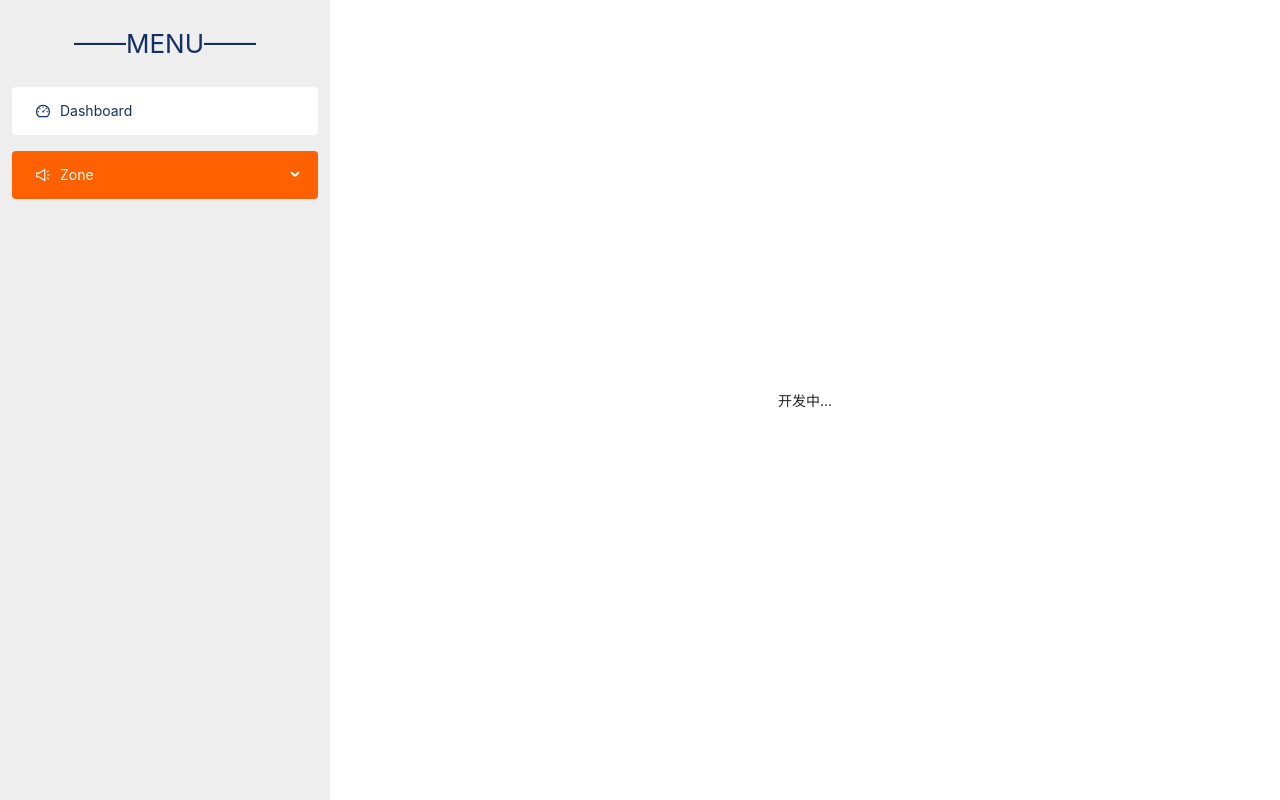
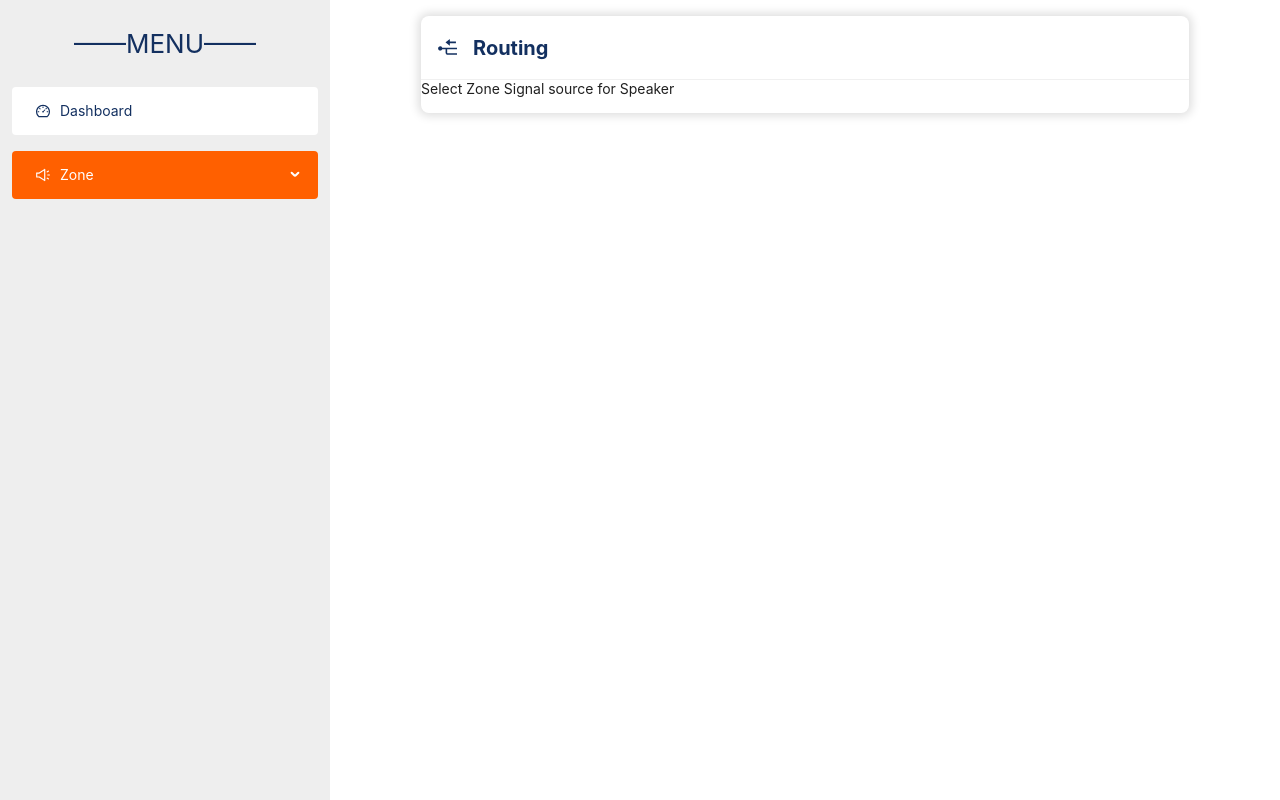
Before and after one commit to wangfeixiang1997/audio-context-demo, a React (Create React App) app: page /#/zone/routing in a window 1280 px wide. Built offline with nearby package versions, Linux system fonts and the light colour scheme.

Commit message:
fix: 修改音量条移入和点击效果，routing部分页面

```diff
--- a/src/pages/dashboard/index.css
+++ b/src/pages/dashboard/index.css
@@ -134,6 +134,7 @@
 }
 
 datalist {
+  margin-top: -10px;
   display: flex;
   justify-content: space-between;
   width: 600px;
@@ -168,18 +169,28 @@ input[type="range"]::-webkit-slider-runnable-track {
 }
 
 input[type="range" i]::-webkit-slider-container {
-  height: 20px;
+  height: 30px;
   overflow: hidden;
 }
 
 input[type="range"]::-webkit-slider-thumb {
+  cursor: pointer;
   appearance: none;
   -webkit-appearance: none;
-  width: 20px;
-  height: 20px;
+  width: 16px;
+  height: 16px;
   border-radius: 50%;
   background-color: #1a2f5d;
   border: 1px solid transparent;
-  margin-top: -8px;
-  border-image: linear-gradient(#1a2f5d, #1a2f5d) 0 fill / 8 20 8 0 / 0px 0px 0 2000px;
+  margin-top: -6px;
+  border-image: linear-gradient(#1a2f5d, #1a2f5d) 0 fill / 6 16 6 0 / 0px 0px 0 2000px;
 }
+
+input[type="range"]::-webkit-slider-thumb:hover {
+  box-shadow: 0px 0px 0px 4px rgba(26,47,93,0.2);
+}
+input[type="range"]::-webkit-slider-thumb:active {
+  box-shadow: 0px 0px 0px 0px rgba(26,47,93,0.2);
+  transform: scale(1.2);
+  transition: transform 0.5s;
+}
--- /dev/null
+++ b/src/pages/zone/routing/index.css
@@ -0,0 +1,34 @@
+.routing-item-box {
+    margin: auto;
+    margin-top: 16px;
+    width: 768px;
+    box-shadow: 0 0 10px 3px #00000021;
+    border-radius: 8px;
+    user-select: none;
+  }
+
+  .routing-item-title {
+    display: flex;
+    align-items: center;
+    width: 768px;
+    height: 64px;
+    border-bottom: 1px solid #f0f0f0;
+    padding: 16px;
+    color: #133060;
+  }
+
+  .routing-item-title span {
+    font-size: 20px;
+    font-weight: 700;
+  }
+
+  .routing-item-title span:nth-child(2) {
+    margin-left: 16px;
+  }
+
+  .routing-item-content {
+    display: flex;
+    flex-wrap: wrap;
+    padding-right: 16px;
+    padding-bottom: 16px;
+  }
--- a/src/pages/zone/routing/index.jsx
+++ b/src/pages/zone/routing/index.jsx
@@ -1,7 +1,10 @@
 import { useEffect } from 'react'
+import {
+    NodeCollapseOutlined,
+} from '@ant-design/icons';
+import './index.css';
 
 const Routing = () => {
-
 
     useEffect(() => {
 
@@ -9,7 +12,17 @@ const Routing = () => {
 
 
     return (
-        <div style={{ height: '100vh', display: 'flex', justifyContent: 'center', alignItems: 'center' }}>开发中...</div>
+        <div>
+            <div className='routing-item-box'>
+                <div className='routing-item-title'>
+                    <span><NodeCollapseOutlined /></span>
+                    <span>Routing</span>
+                </div>
+                <div className='routing-item-content'>
+                    <div>Select Zone Signal source for Speaker</div>
+                </div>
+            </div>
+        </div>
     )
 }
 
```
